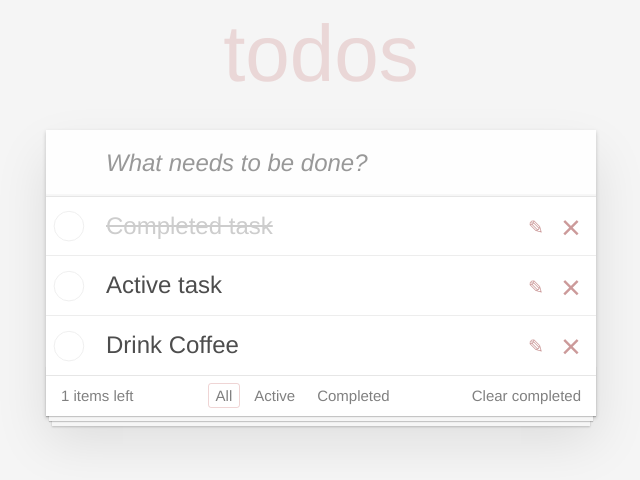
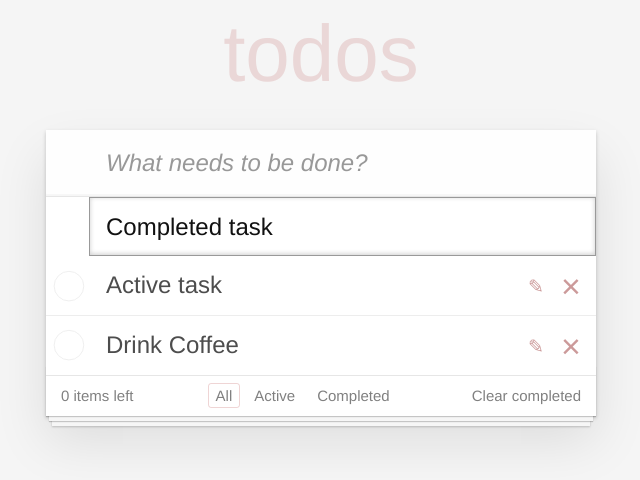
Before and after one commit to EPankratoff/TodoList-kata, a React (Create React App) app: page / in a window 1280 px wide. Both pictures are taken after a click on the button 855 px from the left and 227 px from the top of the page. Shown: the top 480 px of the page, without its empty margins (319-959 px from the left). Built offline with nearby package versions, Linux system fonts and the light colour scheme.

Commit message:
add btn Edit

```diff
--- a/src/App.jsx
+++ b/src/App.jsx
@@ -18,6 +18,7 @@ export default class App extends Component {
   createTaskItem(label) {
     return {
       label,
+      editing: false,
       completed: false,
       id: this.maxId++,
     };
@@ -72,6 +73,15 @@ export default class App extends Component {
     });
   };
 
+  editItem(id, text) {
+    this.setState((prevState) => ({
+      taskData: prevState.taskData.map((element) => {
+        if (element.id === id) element.label = text;
+        return element;
+      }),
+    }));
+  }
+
   clearCompleted = () => {
     this.setState(({ taskData }) => {
       const newArray = taskData.filter((el) => !el.completed);
@@ -80,13 +90,6 @@ export default class App extends Component {
       };
     });
   };
-
-  // toggleProperty(arr, id, propName) {
-  //   const indx = arr.findIndex((el) => el.id === id);
-  //   const oldItem = arr[indx];
-  //   const newItem = { ...oldItem, [propName]: !oldItem[propName] };
-  //   return [...arr.slice(0, indx), newItem, ...arr.slice(indx + 1)];
-  // }
 
   onToggleCompleted = (id) => {
     this.setState(({ taskData }) => {
@@ -114,6 +117,7 @@ export default class App extends Component {
 
         <section className="main">
           <TaskList
+            editItem={(id, value) => this.editItem(id, value)}
             tasks={this.filteredItems()}
             onDelete={this.deleteItem}
             onToggleCompleted={this.onToggleCompleted}
--- a/src/components/TaskList/Task/Task.jsx
+++ b/src/components/TaskList/Task/Task.jsx
@@ -2,25 +2,77 @@ import React, { Component } from "react";
 import PropTypes from "prop-types";
 
 export default class Task extends Component {
+  constructor(props) {
+    super(props);
+    this.state = {
+      editing: false,
+      value: props.label,
+    };
+
+    this.handleToggleEditing = this.handleToggleEditing.bind(this);
+    this.handleSubmit = this.handleSubmit.bind(this);
+    this.handleChange = this.handleChange.bind(this);
+  }
+
+  handleToggleEditing() {
+    this.setState((prevState) => ({
+      editing: !prevState.editing,
+    }));
+  }
+
+  handleSubmit(e) {
+    e.preventDefault();
+    const { editItem } = this.props;
+    editItem(this.state.value);
+    this.setState({ editing: false });
+  }
+
+  handleChange(event) {
+    this.setState({ value: event.target.value });
+  }
+
   render() {
     const { label, created, onDelete, onToggleCompleted, completed } =
       this.props;
+    const { editing, value } = this.state;
+
     let classNames = "";
-
     if (completed) {
       classNames += "completed";
     }
+    if (editing) {
+      classNames += " editing";
+    }
+
     return (
-      <li className={classNames} onClick={onToggleCompleted}>
+      <li className={classNames}>
         <div className="view">
-          <input className="toggle" type="checkbox" />
+          <input
+            className="toggle"
+            type="checkbox"
+            onClick={onToggleCompleted}
+          />
           <label>
             <span className="description">{label}</span>
             <span className="created">{created}</span>
           </label>
-          <button className="icon icon-edit"></button>
-          <button onClick={onDelete} className="icon icon-destroy"></button>
+          <button
+            className="icon icon-edit"
+            onClick={this.handleToggleEditing}
+          ></button>
+          <button className="icon icon-destroy" onClick={onDelete}></button>
         </div>
+        {editing && (
+          <form onSubmit={this.handleSubmit}>
+            <input
+              type="text"
+              className="edit"
+              value={value}
+              onChange={this.handleChange}
+              onBlur={this.handleSubmit}
+            />
+          </form>
+        )}
       </li>
     );
   }
@@ -39,4 +91,6 @@ Task.propTypes = {
   onToggleCompleted: PropTypes.func.isRequired,
   label: PropTypes.string.isRequired,
   created: PropTypes.string.isRequired,
+  id: PropTypes.number.isRequired,
+  editItem: PropTypes.func.isRequired,
 };
--- a/src/components/TaskList/TaskList.jsx
+++ b/src/components/TaskList/TaskList.jsx
@@ -2,13 +2,14 @@ import React from "react";
 import Task from "./Task/Task";
 import PropTypes from "prop-types";
 
-const TaskList = ({ tasks, onDelete, onToggleCompleted }) => {
-  // console.log("tasks", tasks);
+const TaskList = ({ tasks, onDelete, onToggleCompleted, editItem }) => {
   const elements = tasks.map((item) => {
     const { id, ...itemProps } = item;
 
     return (
       <Task
+        id={id}
+        editItem={(value) => editItem(id, value)}
         key={id}
         {...itemProps}
         onToggleCompleted={() => onToggleCompleted(id)}
@@ -23,17 +24,20 @@ TaskList.defaultProps = {
   tasks: [],
   onDelete: () => {},
   onToggleCompleted: () => {},
+  editItem: () => {},
 };
 
 TaskList.propTypes = {
-  onDelete: PropTypes.func.isRequired,
-  onToggleCompleted: PropTypes.func.isRequired,
   tasks: PropTypes.arrayOf(
     PropTypes.shape({
       id: PropTypes.number.isRequired,
       label: PropTypes.string.isRequired,
+      // created: PropTypes.string.isRequired,
       completed: PropTypes.bool.isRequired,
     })
   ).isRequired,
+  onDelete: PropTypes.func.isRequired,
+  onToggleCompleted: PropTypes.func.isRequired,
+  editItem: PropTypes.func.isRequired,
 };
 export default TaskList;
```
